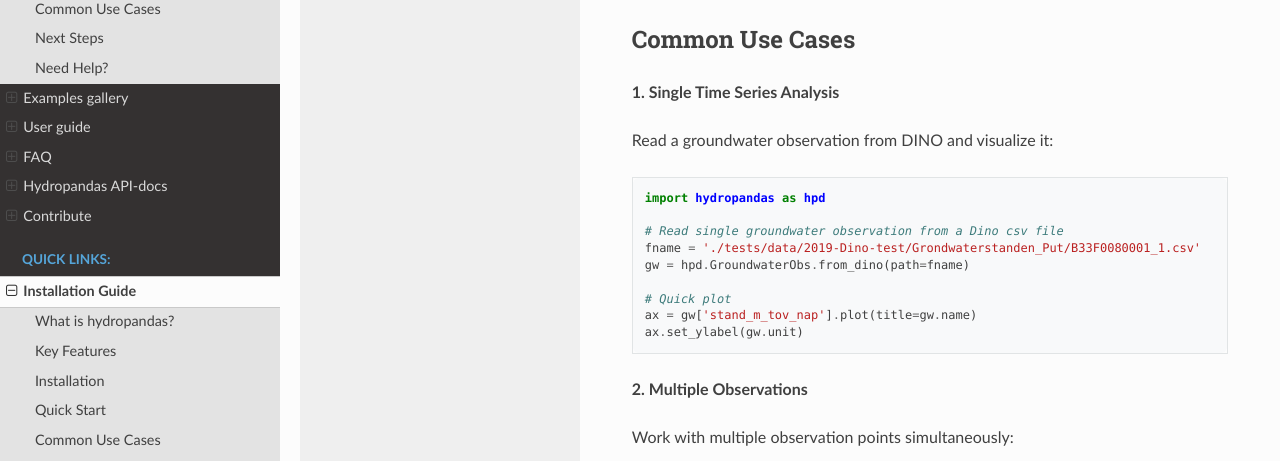
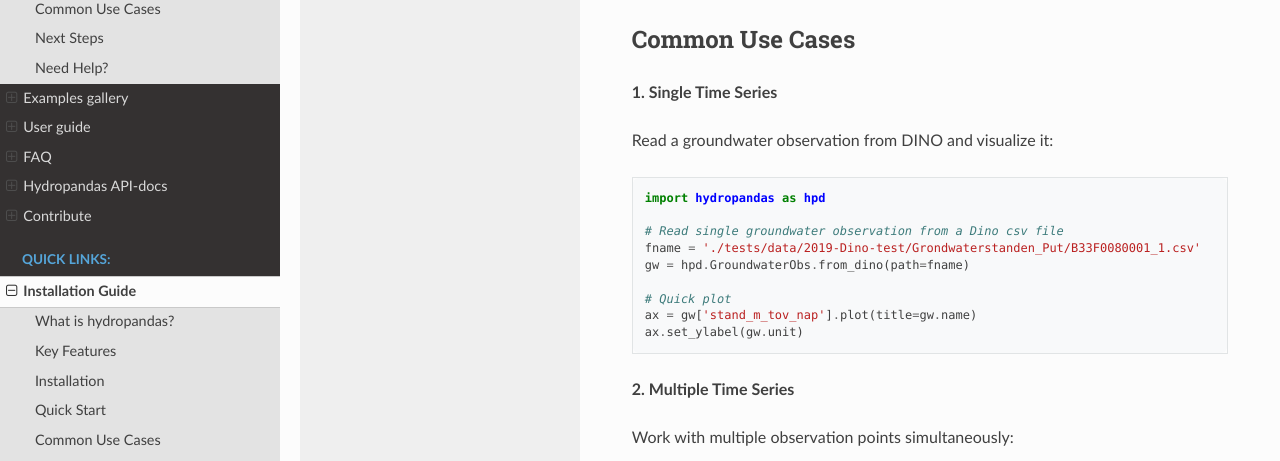
Before and after one commit to ArtesiaWater/hydropandas, a Sphinx documentation site: the page built from docs/getting_started.rst, in a window 1280 px wide and 900 px high, scrolled down 1320 px. Shown: the part 175-636 px from the top of the window. Built offline with Sphinx 7.4.7 and the Read the Docs theme 3.1.0, drawn with Linux system fonts in a browser that asks for light colours.

Commit message:
minor improvemetns

```diff
--- a/docs/getting_started.rst
+++ b/docs/getting_started.rst
@@ -59,7 +59,7 @@
 Common Use Cases
 ----------------
 
-**1. Single Time Series Analysis**
+**1. Single Time Series**
 
 Read a groundwater observation from DINO and visualize it::
 
@@ -73,7 +73,7 @@
    ax = gw['stand_m_tov_nap'].plot(title=gw.name)
    ax.set_ylabel(gw.unit)
 
-**2. Multiple Observations**
+**2. Multiple Time Series**
 
 Work with multiple observation points simultaneously::
 
```
Also changed, not shown: docs/examples/00_hydropandas_objects.ipynb.
